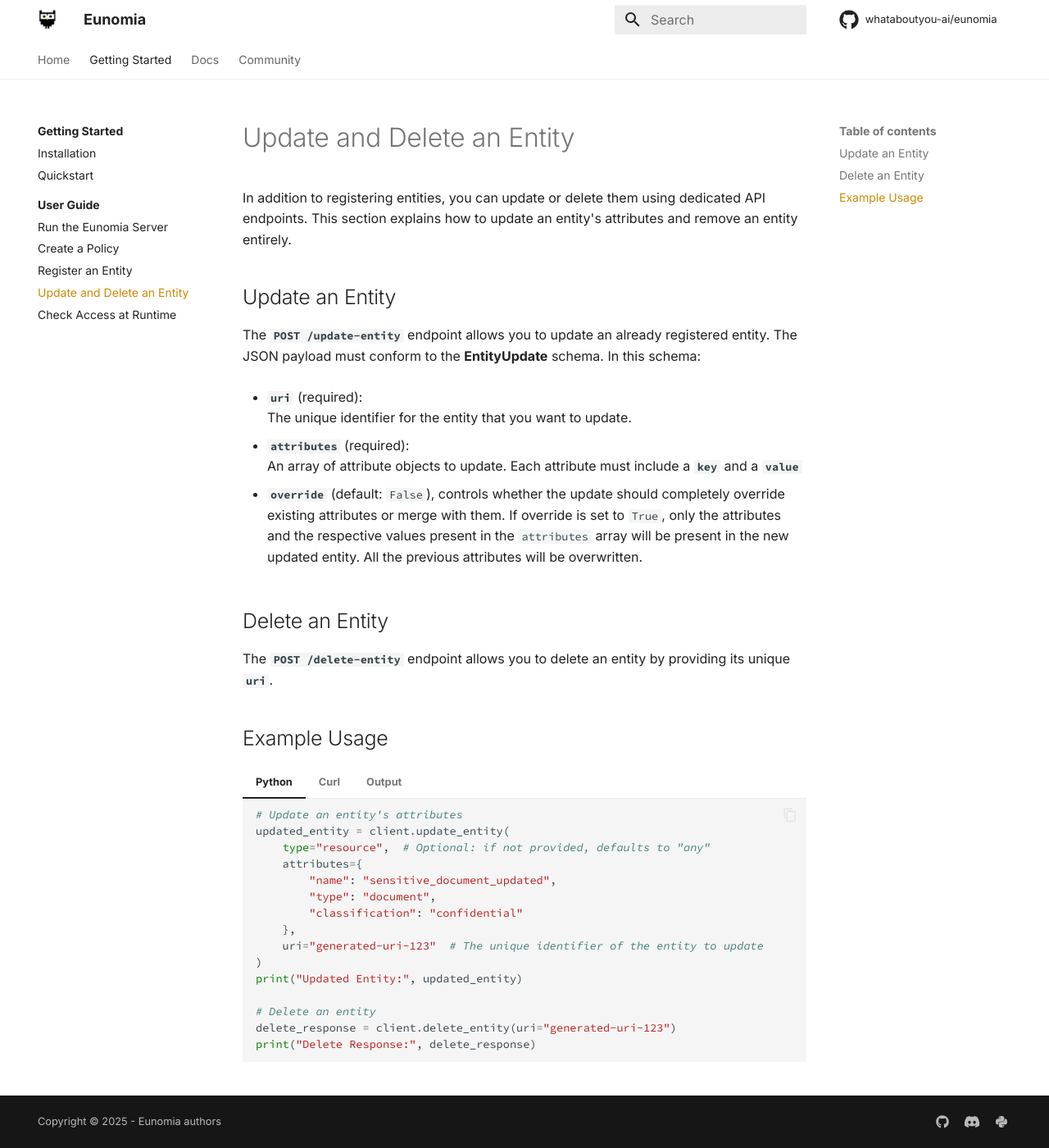
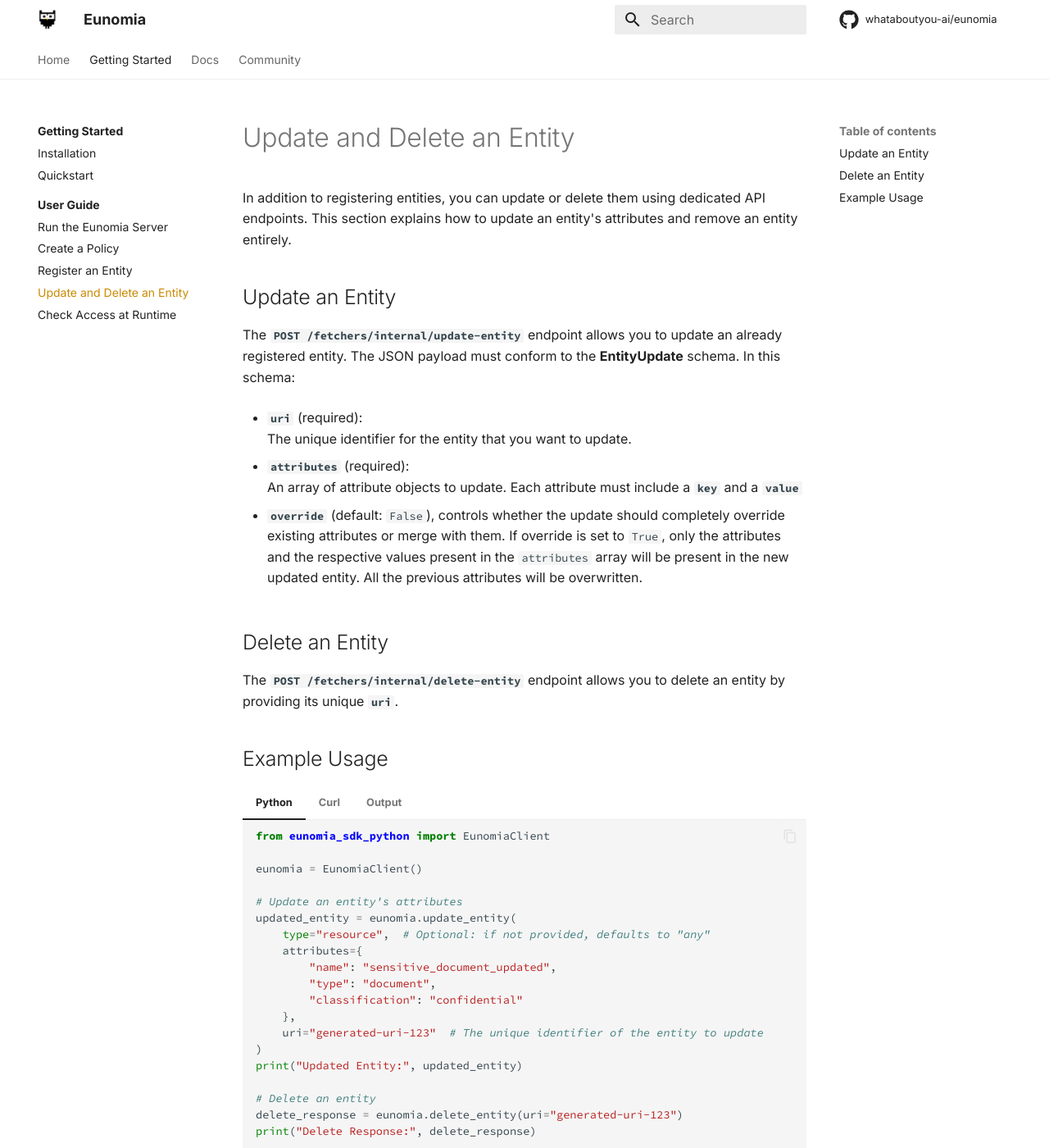
Before and after one commit to whataboutyou-ai/eunomia, an MkDocs documentation site: the page built from docs/get_started/user_guide/upd_del_entities.md, in a window 1280 px wide and 1400 px high. Shown: the whole window at 82% size. Built offline with MkDocs 1.6.1 and Material for MkDocs 9.7.7, drawn with Linux system fonts in a browser that asks for light colours; comment, search, counter and statistics services are not loaded.

Commit message:
Update docs

````diff
--- a/docs/get_started/user_guide/upd_del_entities.md
+++ b/docs/get_started/user_guide/upd_del_entities.md
@@ -2,7 +2,7 @@
 
 ## Update an Entity
 
-The **`POST /update-entity`** endpoint allows you to update an already registered entity. The JSON payload must conform to the **EntityUpdate** schema. In this schema:
+The **`POST /fetchers/internal/update-entity`** endpoint allows you to update an already registered entity. The JSON payload must conform to the **EntityUpdate** schema. In this schema:
 
 - **`uri`** (required):
   The unique identifier for the entity that you want to update.
@@ -14,14 +14,18 @@
 
 ## Delete an Entity
 
-The **`POST /delete-entity`** endpoint allows you to delete an entity by providing its unique **`uri`**.
+The **`POST /fetchers/internal/delete-entity`** endpoint allows you to delete an entity by providing its unique **`uri`**.
 
 ## Example Usage
 
 === "Python"
     ```python
+    from eunomia_sdk_python import EunomiaClient
+
+    eunomia = EunomiaClient()
+
     # Update an entity's attributes
-    updated_entity = client.update_entity(
+    updated_entity = eunomia.update_entity(
         type="resource",  # Optional: if not provided, defaults to "any"
         attributes={
             "name": "sensitive_document_updated",
@@ -33,14 +37,14 @@
     print("Updated Entity:", updated_entity)
 
     # Delete an entity
-    delete_response = client.delete_entity(uri="generated-uri-123")
+    delete_response = eunomia.delete_entity(uri="generated-uri-123")
     print("Delete Response:", delete_response)
     ```
 
 === "Curl"
     ```bash
     # Update an entity
-    curl -X POST 'http://localhost:8000/update-entity?override=false' \
+    curl -X POST 'http://localhost:8000/fetchers/internal/update-entity?override=false' \
          -H "Content-Type: application/json" \
          -d '{
                "uri": "generated-uri-123",
@@ -53,7 +57,7 @@
              }'
 
     # Delete an entity
-    curl -X POST 'http://localhost:8000/delete-entity' \
+    curl -X POST 'http://localhost:8000/fetchers/internal/delete-entity' \
          -H "Content-Type: application/json" \
          -d '{"uri": "generated-uri-123"}'
     ```
````
Also changed, not shown: docs/api/main/apis.md (+3 -3 lines), docs/get_started/user_guide/check_access.md (+4 -0 lines), docs/get_started/user_guide/register_entities.md (+11 -7 lines).
